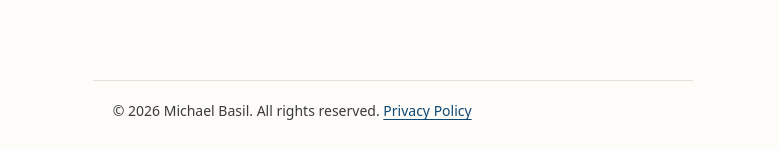
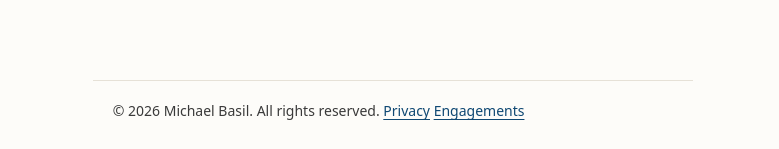
Before and after one commit to basil-family-lab/zen, a Jekyll site: the page built from index.md, in a window 1280 px wide. Shown: the part 1506-1655 px from the top of the page, without its empty margins (247-1026 px from the left). Built offline with Jekyll 4.4.1, drawn with Linux system fonts in a browser that asks for light colours.

Commit message:
feat: add engagements to footer

```diff
--- a/_layouts/default.html
+++ b/_layouts/default.html
@@ -30,7 +30,8 @@
   </main>
   <footer>
     <span>{{ site.footer.copyright | default: '' }}</span>
-    <a href="{{ '/privacy/' | relative_url }}">Privacy Policy</a>
+    <a href="{{ '/privacy/' | relative_url }}">Privacy</a>
+    <a href="{{ '/engagement/' | relative_url }}">Engagements</a>
     {% assign page_data = site.data[page.data_key] %}
     {% if page_data.fine_print %}
       <span class="footer-fine-print">{{ page_data.fine_print.body }}</span>
```
